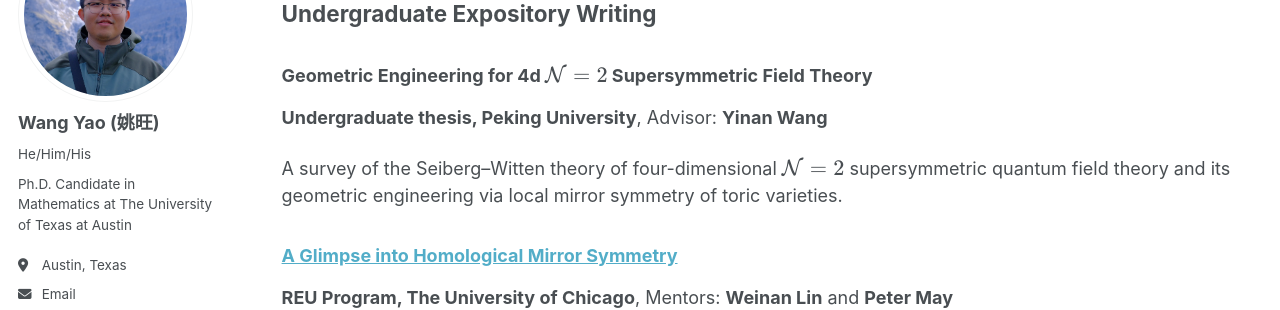
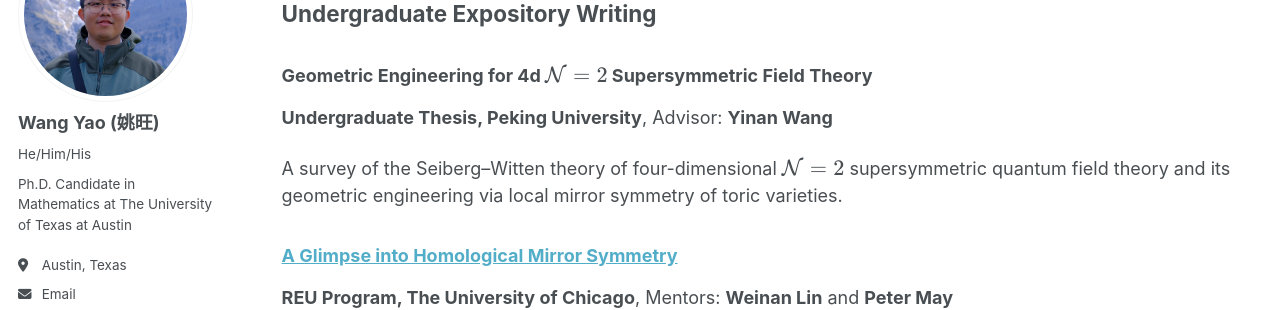
Before and after one commit to yaowang0604-git/yaowang0604-git.github.io, a Jekyll site: the page built from _pages/writing.md, in a window 1280 px wide. Shown: the part 174-484 px from the top of the page. Built offline with Jekyll 4.4.1, drawn with Linux system fonts in a browser that asks for light colours; a style sheet for code colours, icons or effects is not loaded.

```diff
--- a/_pages/writing.md
+++ b/_pages/writing.md
@@ -8,7 +8,7 @@ author_profile: true
 ## Undergraduate Expository Writing
 
 ### Geometric Engineering for 4d $\mathcal{N}=2$ Supersymmetric Field Theory
-**Undergraduate thesis, Peking University**, Advisor: **Yinan Wang**
+**Undergraduate Thesis, Peking University**, Advisor: **Yinan Wang**
 
 A survey of the Seiberg–Witten theory of four-dimensional $\mathcal{N}=2$ supersymmetric quantum field theory and its geometric engineering via local mirror symmetry of toric varieties.
 
```
